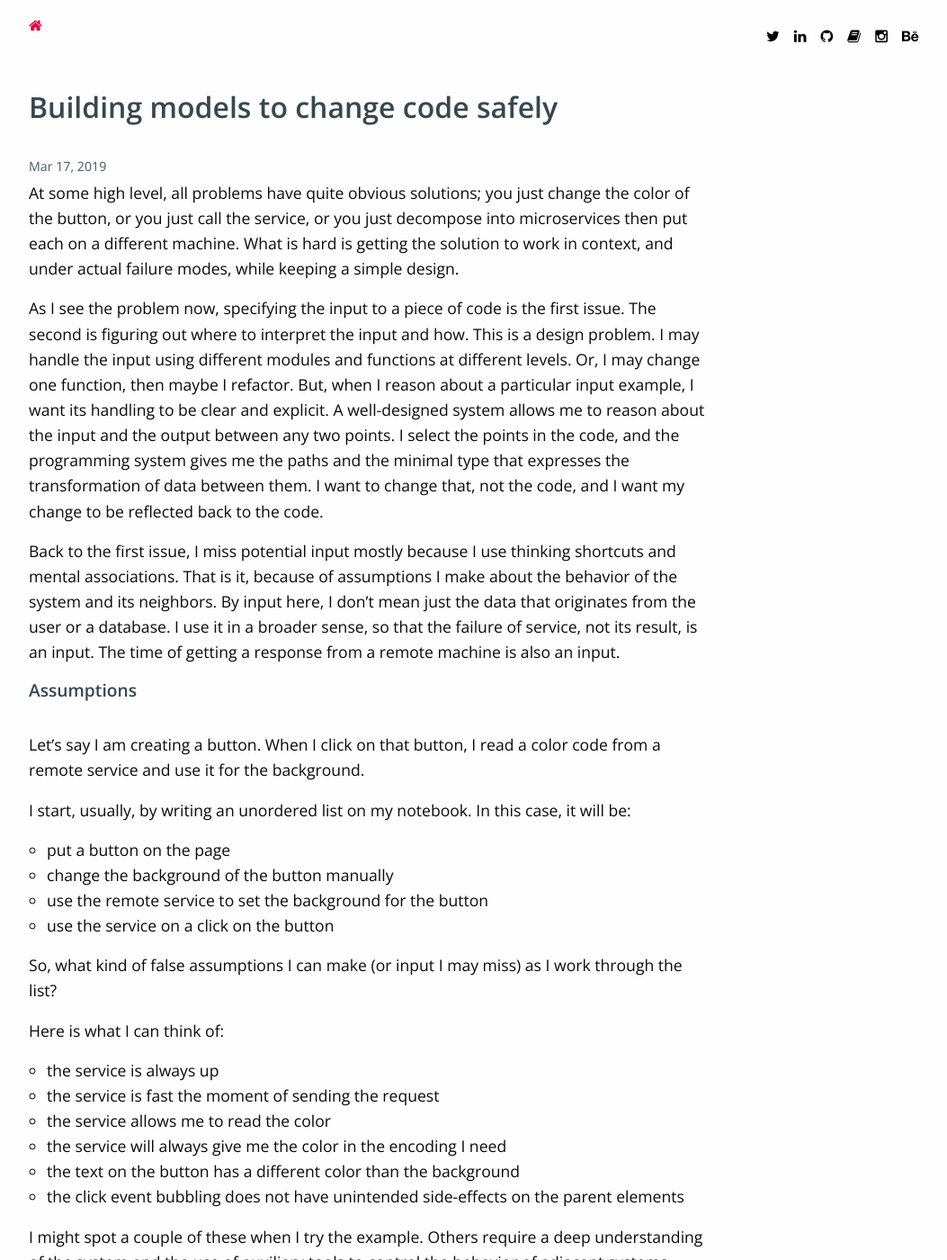
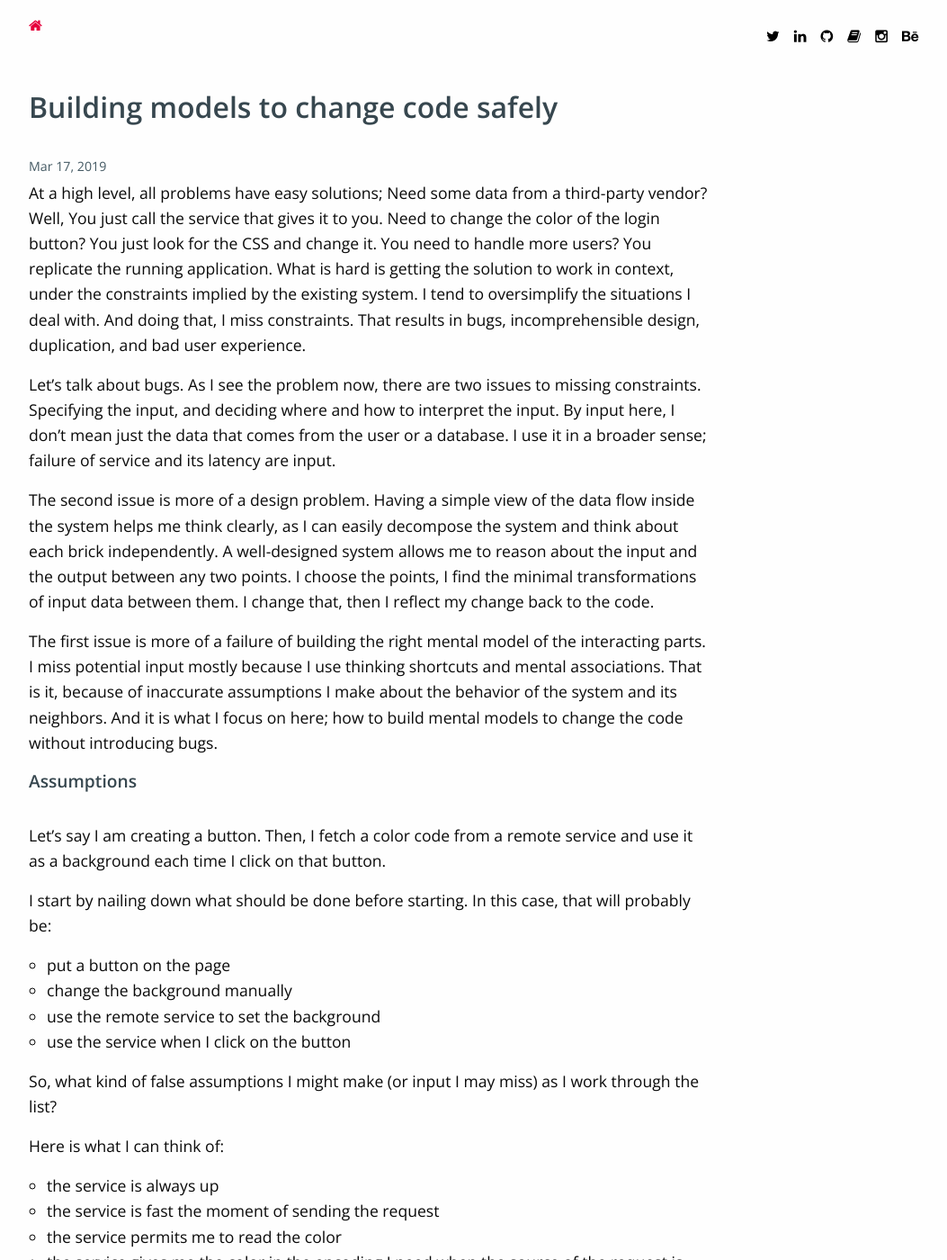
Before and after one commit to haresfaiez/haresfaiez.github.io, a Jekyll site: the page built from _posts/2019-03-17-building-models-to-change-code-safely.md, in a window 1280 px wide and 1400 px high. Shown: the whole window at 90% size, without its empty margins (103-1156 px from the left). Built offline with Jekyll 4.4.1, drawn with Linux system fonts in a browser that asks for light colours; comment, search, counter and statistics services are not loaded; some of the changed text lies outside the part shown.

Commit message:
Improve the assumptions/models post

```diff
--- a/_posts/2019-03-17-building-models-to-change-code-safely.md
+++ b/_posts/2019-03-17-building-models-to-change-code-safely.md
@@ -6,51 +6,57 @@ date:   2019-03-17 07:26:00 +0100
 tags: featured
 ---
 
-At some high level, all problems have quite obvious solutions;
-you just change the color of the button, or you just call the service, or you just decompose into microservices
-then put each on a different machine.
-What is hard is getting the solution to work in context, and under actual failure modes, while keeping a simple design.
+At a high level, all problems have easy solutions;
+Need some data from a third-party vendor? Well, You just call the service that gives it to you.
+Need to change the color of the login button? You just look for the CSS and change it.
+You need to handle more users? You replicate the running application.
+What is hard is getting the solution to work in context, under the constraints implied by the existing system.
+I tend to oversimplify the situations I deal with. And doing that, I miss constraints.
+That results in bugs, incomprehensible design, duplication, and bad user experience.
 
-As I see the problem now, specifying the input to a piece of code is the first issue.
-The second is figuring out where to interpret the input and how. This is a design problem.
-I may handle the input using different modules and functions at different levels.
-Or, I may change one function, then maybe I refactor.
-But, when I reason about a particular input example, I want its handling to be clear and explicit.
+Let's talk about bugs.
+As I see the problem now, there are two issues to missing constraints.
+Specifying the input, and deciding where and how to interpret the input.
+By input here, I don't mean just the data that comes from the user or a database.
+I use it in a broader sense; failure of service and its latency are input.
+
+The second issue is more of a design problem.
+Having a simple view of the data flow inside the system helps me think clearly,
+as I can easily decompose the system and think about each brick independently.
 A well-designed system allows me to reason about the input and the output between any two points.
-I select the points in the code, and the programming system gives me the paths and the minimal type that expresses
-the transformation of data between them. I want to change that, not the code,
-and I want my change to be reflected back to the code.
+I choose the points, I find the minimal transformations of input data between them.
+I change that, then I reflect my change back to the code.
 
-Back to the first issue, I miss potential input mostly because I use thinking shortcuts and mental associations.
-That is it, because of assumptions I make about the behavior of the system and its neighbors.
-By input here, I don't mean just the data that originates from the user or a database.
-I use it in a broader sense, so that the failure of service, not its result, is an input.
-The time of getting a response from a remote machine is also an input.
+The first issue is more of a failure of building the right mental model of the interacting parts.
+I miss potential input mostly because I use thinking shortcuts and mental associations.
+That is it, because of inaccurate assumptions I make about the behavior of the system and its neighbors.
+And it is what I focus on here; how to build mental models to change the code without introducing bugs.
 
 # Assumptions
-Let's say I am creating a button. When I click on that button,
-I read a color code from a remote service and use it for the background.
+Let's say I am creating a button. Then, I fetch a color code from a remote service and use it
+as a background each time I click on that button.
 
-I start, usually, by writing an unordered list on my notebook. In this case, it will be:
+I start by nailing down what should be done before starting. In this case, that will probably be:
   * put a button on the page
-  * change the background of the button manually
-  * use the remote service to set the background for the button
-  * use the service on a click on the button
+  * change the background manually
+  * use the remote service to set the background
+  * use the service when I click on the button
 
-So, what kind of false assumptions I can make (or input I may miss) as I work through the list?
+So, what kind of false assumptions I might make (or input I may miss) as I work through the list?
 
 Here is what I can think of:
   * the service is always up
   * the service is fast the moment of sending the request
-  * the service allows me to read the color
-  * the service will always give me the color in the encoding I need
-  * the text on the button has a different color than the background
-  * the click event bubbling does not have unintended side-effects on the parent elements
+  * the service permits me to read the color
+  * the service gives me the color in the encoding I need when the source of the request is different
+  * the service will not change
+  * the text will have a different color than the background after changing the color
+  * the click event bubbling does not have unintended side-effects on a parent element
 
 I might spot a couple of these when I try the example.
 Others require a deep understanding of the system and the use of auxiliary tools to control the behavior
 of adjacent systems.
-Some of these are cannot be seen in isolation. Unless I run the whole system, I will not run across them.
+Some of these cannot be seen in isolation. And unless I run the whole system, I will not run across them.
 
 When I focus on "changing the color of the button after a click", concerns
 like the service being down and the click having unintended side-effects on the parent become secondary.
@@ -59,46 +65,50 @@ I assume it does not fail because it does not fail as I create the button.
 As "real world" examples of this mistake, think of storing passwords as flat text, granting full cross-origin access,
 putting security tokens in the code, ..., you get the idea.
 
-To approach these issues, I try to build models for the modules I am changing.
+To approach these issues, I try to build multiple models for the modules I am changing.
 The time I take to refine a model may exceed the time I spend writing the code.
-After making a change, I use the model to validate the change and its impact, or I build a new model
+After making a change, I use the models to validate the change and its impact, or I build a new model
 that brings a non-primary concern into focus (the service in the last example).
+Here is the trick, I don't always account for all the models when I start writing the code.
+I, usually, take care of them incrementally. The important is that I keep them in mind when I compare
+design tradeoffs.
 
 # Models
 I work in small steps and I  manage misleading assumptions by building models at each step.
-None of the models needs to be consistent.
 
 ## Modeling before making a change
 I focus on prevention. I find what might go wrong and I account for it in a model.
-Then, I account for the model in the code.
 
-Now, My team is using example mapping. It is surprisingly useful for deciding how to approach a feature.
-When everyone looks for relevant scenarios from his point of view, I get a better idea about
-the constraints. It is also a way to use input example to ask questions about the code.
+I use diagrams, small informal views, shapes, and random notes for models.
+I create something I call "impact map"; a mind map of the components involved in a change and what
+their input/output can be.
 
-Baby steps and TDD check tiny rules of the model in the code.
-They help at refining the model when an unexpected constraint emerges.
+Baby steps and TDD check tiny rules of a model in the code.
+They help at refining a model in small steps if an unexpected constraint emerges.
 A test is a way to model a small and concrete capability, then think about how it fails.
 
-I use diagrams, small informal views, and shapes for modeling too, together with random notes.
-I use something I call "impact map";a mind map of the components involved in a change.
+My team is using example mapping recently. It is surprisingly useful for deciding how to approach a feature.
+When everyone looks for relevant scenarios from a different point of view, I get a better idea about
+the constraints.
 
 Formal verification with TLA+ in my next experiment.
 
 ## Modeling while changing the code
 This is about atomic changes; like renaming a local variable, changing the order of lines,
 reversing a conditional block, or moving a function.
-I find what the impact might be and look out for how the change allows
-more input to be accepted by the involved blocks.
-I use the same modeling tools as is the previous step.
-Then, I prepare the code for change and make the change.
-I make a hypothesis about the shape of the code after the change before starting.
-And I check the result against this hypothesis after finishing.
-Automated refactoring tools have gone a long way in making those changes.
+
+I find the impact and how the change allows more input to be accepted by each involved block.
+I prepare the code for change. Then, I make the change.
+
+Before starting, I make a hypothesis about the shape of the code after the change.
+After finishing, I check the result against that hypothesis.
+
+Automated refactoring tools have gone a long way in making those changes safe.
 
 ## Modeling after making the change
-I focus on inspection. I build models from the change I made and the impacted areas.
-Each model focuses on an aspect of the solution.
+I focus on inspection. I build models from the change and the impacted areas.
+Each model focuses on a different aspect of the solution.
+
 The bonus here is that I have a running code to help me validate the model.
 Models are built from generic rules, and those can easily biased and wrong.
 The code is at least one level of abstraction above the end product.
```
